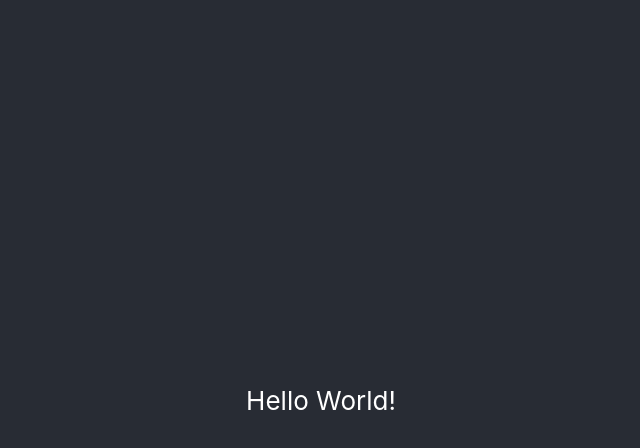
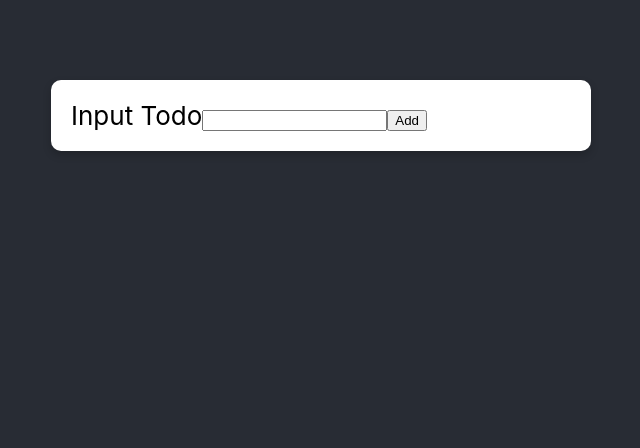
Before and after one commit to fiqihz/ToDoApp, a React (Create React App) app: page / in a window 1280 px wide. Shown: the top 448 px of the page, without its empty margins (319-959 px from the left). Built offline with nearby package versions, Linux system fonts and the light colour scheme.

Commit message:
Add UI Card & Form Component

```diff
--- a/src/App.css
+++ b/src/App.css
@@ -1,38 +1,10 @@
 .App {
-  text-align: center;
-}
-
-.App-logo {
-  height: 40vmin;
-  pointer-events: none;
-}
-
-@media (prefers-reduced-motion: no-preference) {
-  .App-logo {
-    animation: App-logo-spin infinite 20s linear;
-  }
-}
-
-.App-header {
   background-color: #282c34;
   min-height: 100vh;
   display: flex;
   flex-direction: column;
   align-items: center;
-  justify-content: center;
+  /* justify-content: center; */
   font-size: calc(10px + 2vmin);
   color: white;
 }
-
-.App-link {
-  color: #61dafb;
-}
-
-@keyframes App-logo-spin {
-  from {
-    transform: rotate(0deg);
-  }
-  to {
-    transform: rotate(360deg);
-  }
-}
--- a/src/App.js
+++ b/src/App.js
@@ -1,12 +1,10 @@
 import "./App.css";
+import Todo from "./components/Todo";
 
 function App() {
   return (
     <div className="App">
-      <header className="App-header">
-        <p>Hello World!</p>
-        {/* testing */}
-      </header>
+      <Todo />
     </div>
   );
 }
--- /dev/null
+++ b/src/UI/Card/Card.js
@@ -0,0 +1,9 @@
+import classes from "./Card.module.css";
+
+const Card = (props) => {
+  return (
+    <div className={`${classes.card} ${props.className}`}>{props.children}</div>
+  );
+};
+
+export default Card;
--- /dev/null
+++ b/src/UI/Card/Card.module.css
@@ -0,0 +1,6 @@
+.card {
+  background: white;
+  border-radius: 10px;
+  border: 0px 2px solid black;
+  box-shadow: 0 4px 8px 0 rgba(0, 0, 0, 0.2);
+}
--- /dev/null
+++ b/src/components/Todo.js
@@ -0,0 +1,12 @@
+import { Fragment } from "react";
+import TodoForm from "./TodoForm";
+
+const Todo = () => {
+  return (
+    <Fragment>
+      <TodoForm />
+    </Fragment>
+  );
+};
+
+export default Todo;
--- /dev/null
+++ b/src/components/TodoForm.js
@@ -0,0 +1,14 @@
+import Card from "../UI/Card/Card";
+import classes from "./TodoForm.module.css";
+
+const TodoForm = (props) => {
+  return (
+    <Card className={classes.form}>
+      <label>Input Todo</label>
+      <input type="text" />
+      <button>Add</button>
+    </Card>
+  );
+};
+
+export default TodoForm;
--- /dev/null
+++ b/src/components/TodoForm.module.css
@@ -0,0 +1,7 @@
+.form {
+  color: black;
+  width: 500px;
+  padding: 20px;
+  margin-top: 10vh;
+  display: inline-block;
+}
```
Also changed, not shown: src/components/TodoList.js (added).
